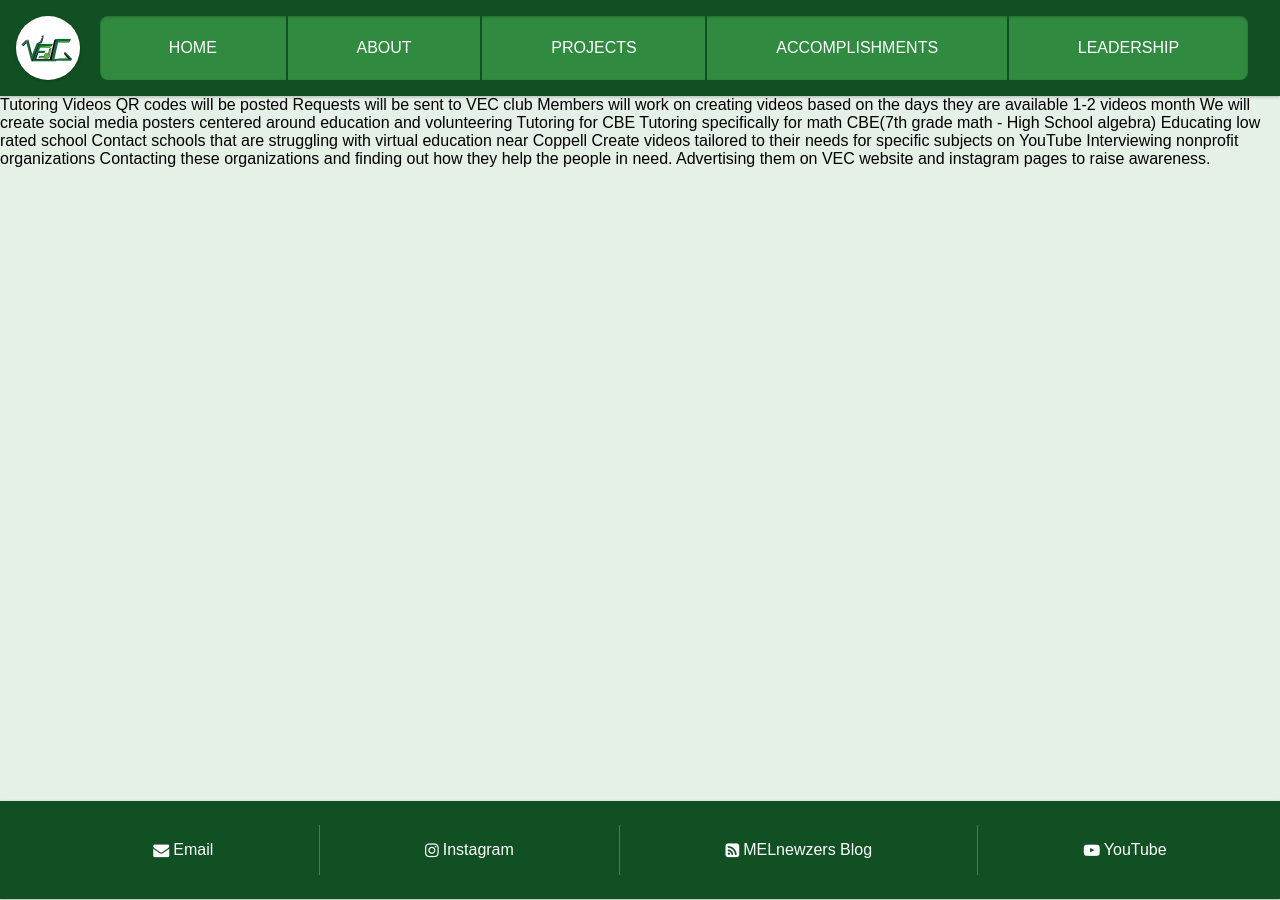
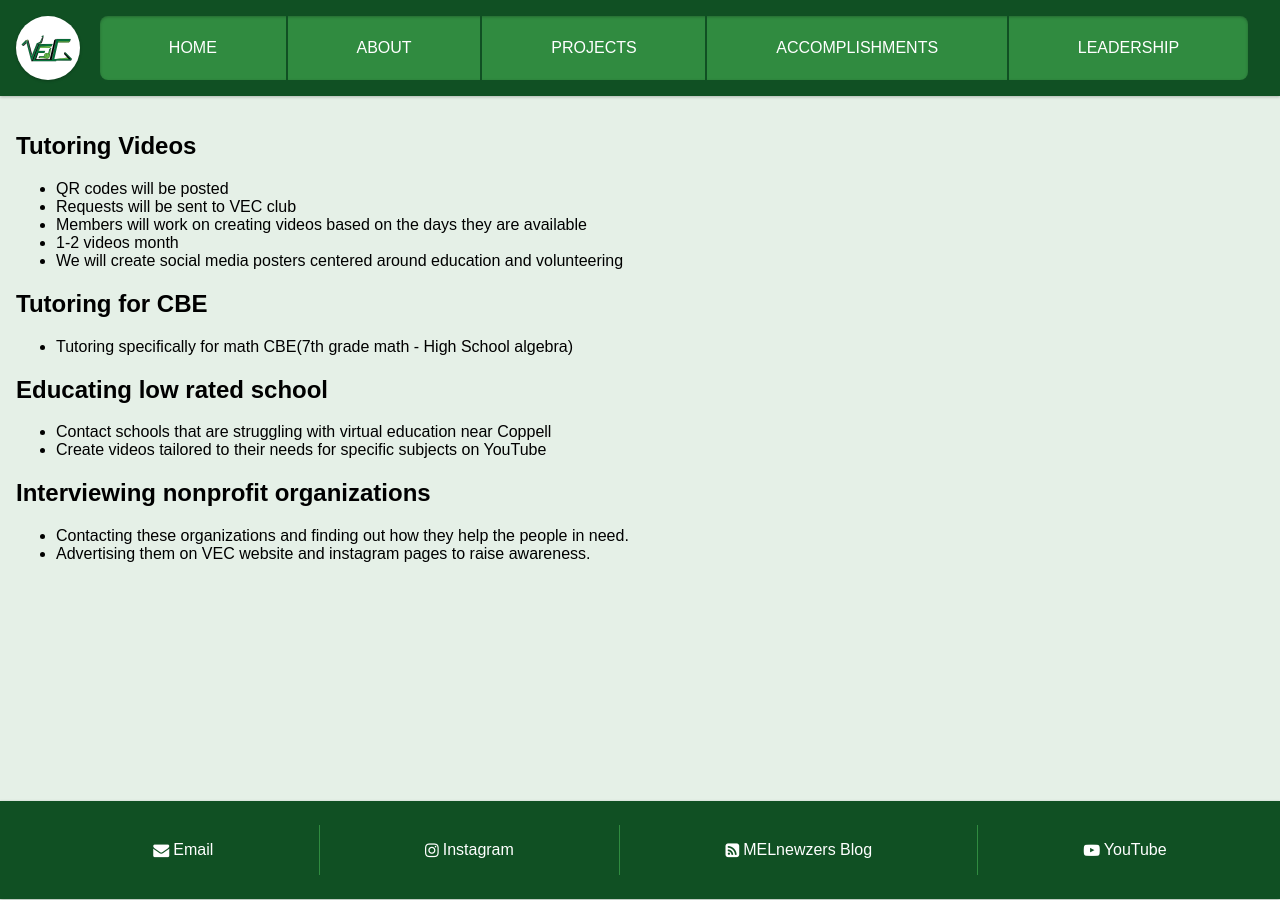
Before and after one commit to vecclub/vecclub.github.io, a Jekyll site: the page built from projects.html, in a window 1280 px wide. Built offline with Jekyll 4.4.1, drawn with Linux system fonts in a browser that asks for light colours.

```diff
--- a/_includes/head.html
+++ b/_includes/head.html
@@ -1,6 +1,7 @@
 <head>
   <meta charset="utf-8">
   <meta name="viewport" content="width=device-width, initial-scale=1">
+  <meta name="google-site-verification" content="P29TgX68UkcWrwZJGe96aq85N6rrZfAPFkYS7hmKXhc" />
 
   {% if page.title %}
    <title>{{ page.title }}</title>
--- a/_includes/nav.html
+++ b/_includes/nav.html
@@ -4,7 +4,7 @@
     <li><a href="/">HOME</a></li>
     <li><a href="/about">ABOUT</a></li>
     <li><a href="/projects">PROJECTS</a></li>
-    <li><a href="/">ACCOMPLISHMENTS</a></li>
+    <li><a href="/accomplishments">ACCOMPLISHMENTS</a></li>
     <li><a href="/">LEADERSHIP</a></li>
   </ul>
 </nav>
--- /dev/null
+++ b/google7852a39988d8438a.html
@@ -0,0 +1 @@
+google-site-verification: google7852a39988d8438a.html
--- a/index.html
+++ b/index.html
@@ -15,7 +15,7 @@ layout: default
       <p>VEC is coordinating with Valley Ranch Elementary in Coppell ISD to help educate students through accessible videos tailored to their needs.</p>
     </div>
     <div class="news">
-      <p>VEC is coordinating with Valley Ranch Elementary in Coppell ISD to help educate students through accessible videos tailored to their needs.</p>
+      <p>VEC is also in the process of contacting various organizations, including blood centers, to figure out ways to help them and raise awareness about the work those organizations do.</p>
     </div>
   </div>
 </div>
--- a/projects.html
+++ b/projects.html
@@ -2,17 +2,59 @@
 layout: default
 ---
 
-Tutoring Videos
-QR codes will be posted
-Requests will be sent to VEC club
-Members will work on creating videos based on the days they are available
-1-2 videos month
-We will create social media posters centered around education and volunteering
-Tutoring for CBE
-Tutoring specifically for math CBE(7th grade math - High School algebra)
-Educating low rated school
-Contact schools that are struggling with virtual education near Coppell
-Create videos tailored to their needs for specific subjects on YouTube
-Interviewing nonprofit organizations
-Contacting these organizations and finding out how they help the people in need.
-Advertising them on VEC website and instagram pages to raise awareness.
+<div class="project-container">
+  <div class="project">
+    <div class="project-title">
+      <h2>Tutoring Videos</h2>
+    </div>
+    <div class="project-info">
+      <ul>
+        <li>QR codes will be posted</li>
+        <li>Requests will be sent to VEC club</li>
+        <li>Members will work on creating videos based on the days they are available</li>
+        <li>1-2 videos month</li>
+        <li>We will create social media posters centered around education and volunteering</li>
+      </ul>
+    </div>
+  </div>
+  <div class="project">
+    <div class="project-title">
+      <h2>Tutoring for CBE
+</h2>
+    </div>
+    <div class="project-info">
+      <ul>
+        <li>Tutoring specifically for math CBE(7th grade math - High School algebra)</li>
+      </ul>
+    </div>
+  </div>
+  <div class="project">
+    <div class="project-title">
+      <h2>Educating low rated school</h2>
+    </div>
+    <div class="project-info">
+      <ul>
+        <li>Contact schools that are struggling with virtual education near Coppell</li>
+        <li>Create videos tailored to their needs for specific subjects on YouTube</li>
+      </ul>
+    </div>
+  </div>
+  <div class="project">
+    <div class="project-title">
+      <h2>Interviewing nonprofit organizations
+</h2>
+    </div>
+    <div class="project-info">
+      <ul>
+        <li>Contacting these organizations and finding out how they help the people in need.</li>
+        <li>Advertising them on VEC website and instagram pages to raise awareness.</li>
+      </ul>
+    </div>
+  </div>
+</div>
+
+<style>
+  .project-container {
+    padding: 16px;
+  }
+</style>
```
Also changed, not shown: about.html (+5 -5 lines), accomplishments.html (added, +11 -0 lines), sitemap.xml (added, +9 -0 lines).
